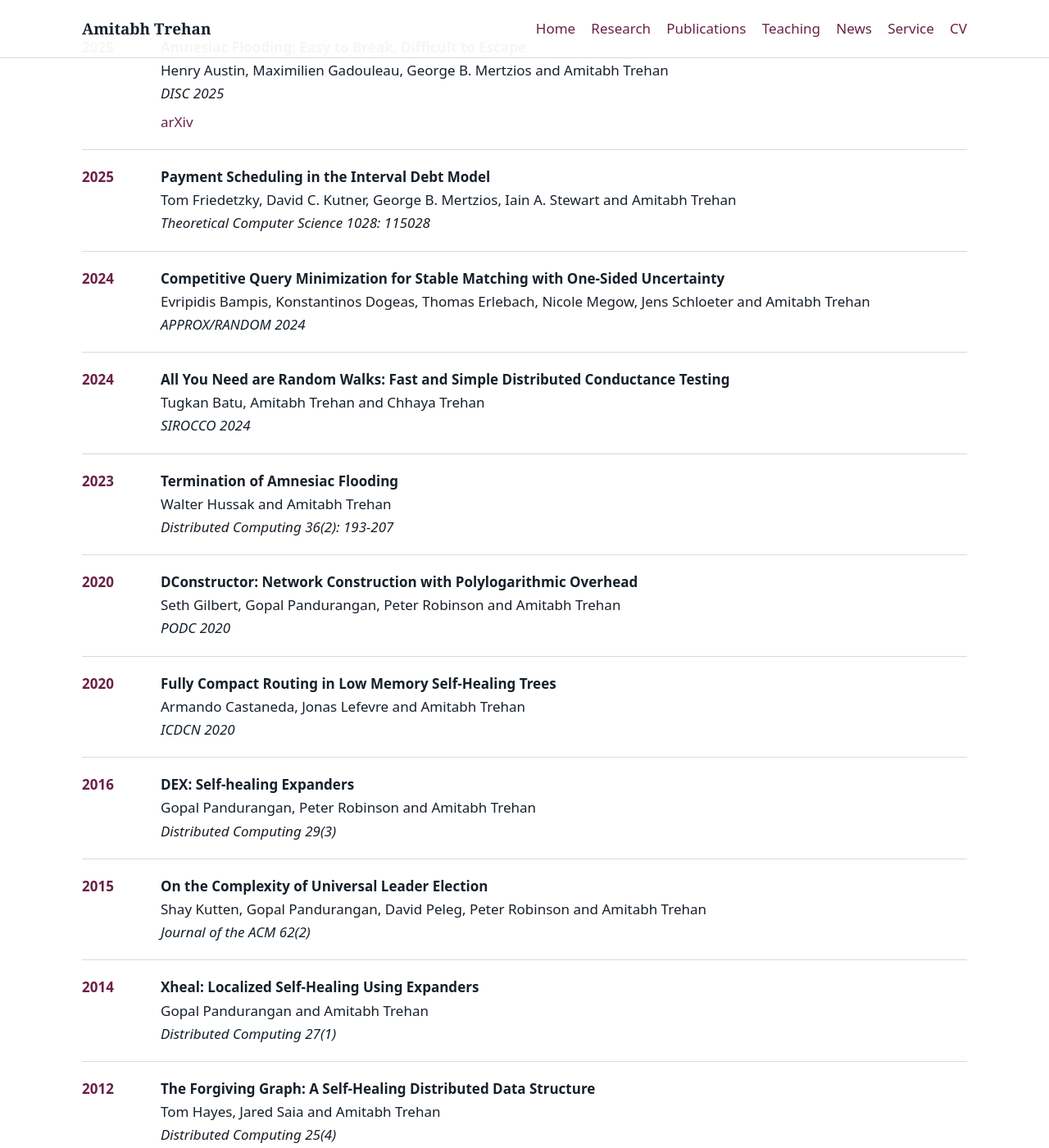
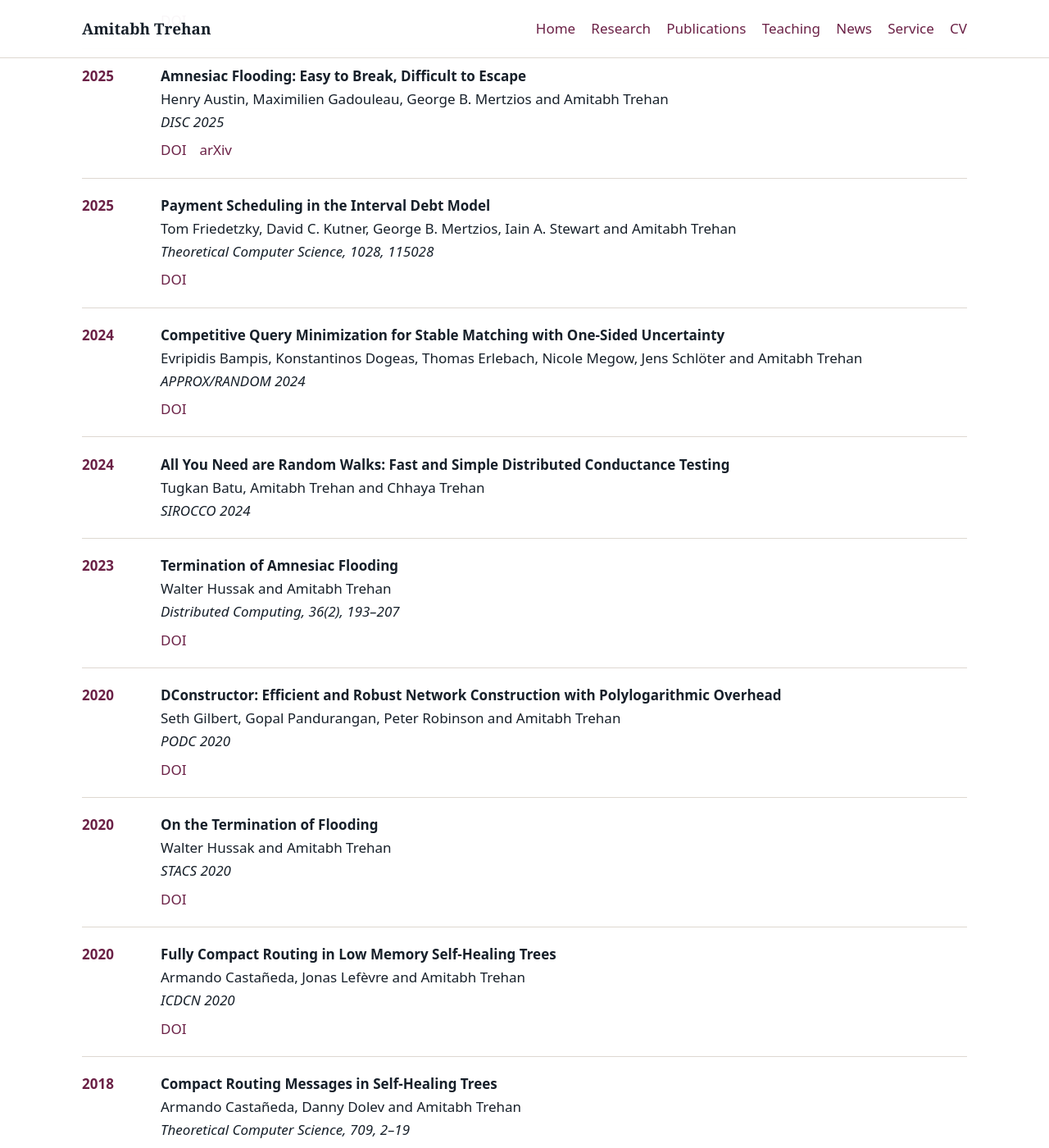
Before and after one commit to Amitabhtrehan/amitabhtrehan.github.io, a Jekyll site: the page built from publications/index.md, in a window 1280 px wide and 1400 px high, scrolled down 317 px. Shown: the whole window at 82% size. Built offline with Jekyll 4.4.1, drawn with Linux system fonts in a browser that asks for light colours; some of the changed text lies outside the part shown.

Commit message:
Update publications.yml

```diff
--- a/_data/publications.yml
+++ b/_data/publications.yml
@@ -1,63 +1,197 @@
-# Curated list, newest first. Add new entries at the top.
+# Curated publications, newest first.
+#
+# Available theme identifiers:
+#   resilient
+#   dynamic
+#   efficient
+#   coordination
+#
+# A publication may have more than one theme.
+
 - year: "2025"
   title: "Approximating Optimal Broadcast of Files in a Hose-Model Network"
   authors: "Thomas Erlebach, Naveen Garg, Sukriti Gupta and Amitabh Trehan"
   venue: "FSTTCS 2025"
-  links: []
+  themes:
+    - coordination
+  links:
+    - label: "DOI"
+      url: "https://doi.org/10.4230/LIPIcs.FSTTCS.2025.30"
+
 - year: "2025"
   title: "Amnesiac Flooding: Easy to Break, Difficult to Escape"
   authors: "Henry Austin, Maximilien Gadouleau, George B. Mertzios and Amitabh Trehan"
   venue: "DISC 2025"
+  themes:
+    - dynamic
   links:
+    - label: "DOI"
+      url: "https://doi.org/10.4230/LIPIcs.DISC.2025.10"
     - label: "arXiv"
       url: "https://arxiv.org/abs/2502.06001"
+
 - year: "2025"
   title: "Payment Scheduling in the Interval Debt Model"
   authors: "Tom Friedetzky, David C. Kutner, George B. Mertzios, Iain A. Stewart and Amitabh Trehan"
-  venue: "Theoretical Computer Science 1028: 115028"
-  links: []
+  venue: "Theoretical Computer Science, 1028, 115028"
+  themes:
+    - coordination
+  links:
+    - label: "DOI"
+      url: "https://doi.org/10.1016/j.tcs.2024.115028"
+
 - year: "2024"
   title: "Competitive Query Minimization for Stable Matching with One-Sided Uncertainty"
-  authors: "Evripidis Bampis, Konstantinos Dogeas, Thomas Erlebach, Nicole Megow, Jens Schloeter and Amitabh Trehan"
+  authors: "Evripidis Bampis, Konstantinos Dogeas, Thomas Erlebach, Nicole Megow, Jens Schlöter and Amitabh Trehan"
   venue: "APPROX/RANDOM 2024"
-  links: []
+  themes:
+    - coordination
+  links:
+    - label: "DOI"
+      url: "https://doi.org/10.4230/LIPIcs.APPROX/RANDOM.2024.17"
+
 - year: "2024"
   title: "All You Need are Random Walks: Fast and Simple Distributed Conductance Testing"
   authors: "Tugkan Batu, Amitabh Trehan and Chhaya Trehan"
   venue: "SIROCCO 2024"
+  themes:
+    - efficient
   links: []
+
 - year: "2023"
   title: "Termination of Amnesiac Flooding"
   authors: "Walter Hussak and Amitabh Trehan"
-  venue: "Distributed Computing 36(2): 193-207"
-  links: []
+  venue: "Distributed Computing, 36(2), 193–207"
+  themes:
+    - dynamic
+  links:
+    - label: "DOI"
+      url: "https://doi.org/10.1007/s00446-023-00448-y"
+
 - year: "2020"
-  title: "DConstructor: Network Construction with Polylogarithmic Overhead"
+  title: "DConstructor: Efficient and Robust Network Construction with Polylogarithmic Overhead"
   authors: "Seth Gilbert, Gopal Pandurangan, Peter Robinson and Amitabh Trehan"
   venue: "PODC 2020"
-  links: []
+  themes:
+    - resilient
+    - efficient
+  links:
+    - label: "DOI"
+      url: "https://doi.org/10.1145/3382734.3405716"
+
+- year: "2020"
+  title: "On the Termination of Flooding"
+  authors: "Walter Hussak and Amitabh Trehan"
+  venue: "STACS 2020"
+  themes:
+    - dynamic
+  links:
+    - label: "DOI"
+      url: "https://doi.org/10.4230/LIPIcs.STACS.2020.17"
+
 - year: "2020"
   title: "Fully Compact Routing in Low Memory Self-Healing Trees"
-  authors: "Armando Castaneda, Jonas Lefevre and Amitabh Trehan"
+  authors: "Armando Castañeda, Jonas Lefèvre and Amitabh Trehan"
   venue: "ICDCN 2020"
-  links: []
+  themes:
+    - resilient
+    - efficient
+  links:
+    - label: "DOI"
+      url: "https://doi.org/10.1145/3369740.3369786"
+
+- year: "2018"
+  title: "Compact Routing Messages in Self-Healing Trees"
+  authors: "Armando Castañeda, Danny Dolev and Amitabh Trehan"
+  venue: "Theoretical Computer Science, 709, 2–19"
+  themes:
+    - resilient
+    - efficient
+  links:
+    - label: "DOI"
+      url: "https://doi.org/10.1016/j.tcs.2016.11.022"
+
 - year: "2016"
-  title: "DEX: Self-healing Expanders"
+  title: "DEX: Self-Healing Expanders"
   authors: "Gopal Pandurangan, Peter Robinson and Amitabh Trehan"
-  venue: "Distributed Computing 29(3)"
-  links: []
+  venue: "Distributed Computing, 29(3), 163–185"
+  themes:
+    - resilient
+  links:
+    - label: "DOI"
+      url: "https://doi.org/10.1007/s00446-015-0258-3"
+
 - year: "2015"
   title: "On the Complexity of Universal Leader Election"
   authors: "Shay Kutten, Gopal Pandurangan, David Peleg, Peter Robinson and Amitabh Trehan"
-  venue: "Journal of the ACM 62(2)"
+  venue: "Journal of the ACM, 62(1), 7:1–7:27"
+  themes:
+    - coordination
+    - efficient
   links: []
+
+- year: "2015"
+  title: "Sublinear Bounds for Randomized Leader Election"
+  authors: "Shay Kutten, Gopal Pandurangan, David Peleg, Peter Robinson and Amitabh Trehan"
+  venue: "Theoretical Computer Science, 561, 134–143"
+  themes:
+    - coordination
+    - efficient
+  links:
+    - label: "DOI"
+      url: "https://doi.org/10.1016/j.tcs.2014.02.009"
+
 - year: "2014"
-  title: "Xheal: Localized Self-Healing Using Expanders"
+  title: "Xheal: A Localized Self-Healing Algorithm Using Expanders"
   authors: "Gopal Pandurangan and Amitabh Trehan"
-  venue: "Distributed Computing 27(1)"
+  venue: "Distributed Computing, 27(1), 39–54"
+  themes:
+    - resilient
+  links:
+    - label: "DOI"
+      url: "https://doi.org/10.1007/s00446-013-0192-1"
+
+- year: "2013"
+  title: "Composition Games for Distributed Systems: The EU Grants Games"
+  authors: "Shay Kutten, Ron Lavi and Amitabh Trehan"
+  venue: "AAAI 2013"
+  themes:
+    - coordination
   links: []
+
+- year: "2012"
+  title: "Dense Subgraphs on Dynamic Networks"
+  authors: "Atish Das Sarma, Ashwin Lall, Danupon Nanongkai and Amitabh Trehan"
+  venue: "DISC 2012"
+  themes:
+    - dynamic
+    - efficient
+  links: []
+
 - year: "2012"
   title: "The Forgiving Graph: A Self-Healing Distributed Data Structure"
   authors: "Tom Hayes, Jared Saia and Amitabh Trehan"
-  venue: "Distributed Computing 25(4)"
+  venue: "Distributed Computing, 25, 261–278"
+  themes:
+    - resilient
+  links:
+    - label: "DOI"
+      url: "https://doi.org/10.1007/s00446-012-0160-1"
+
+- year: "2011"
+  title: "Load Balanced Scalable Byzantine Agreement through Quorum Building, with Full Information"
+  authors: "Valerie King, Steven Lonargan, Jared Saia and Amitabh Trehan"
+  venue: "ICDCN 2011"
+  themes:
+    - resilient
+    - coordination
   links: []
+
+- year: "2008"
+  title: "The Forgiving Tree: A Self-Healing Distributed Data Structure"
+  authors: "Tom Hayes, Navin Rustagi, Jared Saia and Amitabh Trehan"
+  venue: "PODC 2008"
+  themes:
+    - resilient
+    - efficient
+  links: []
```
